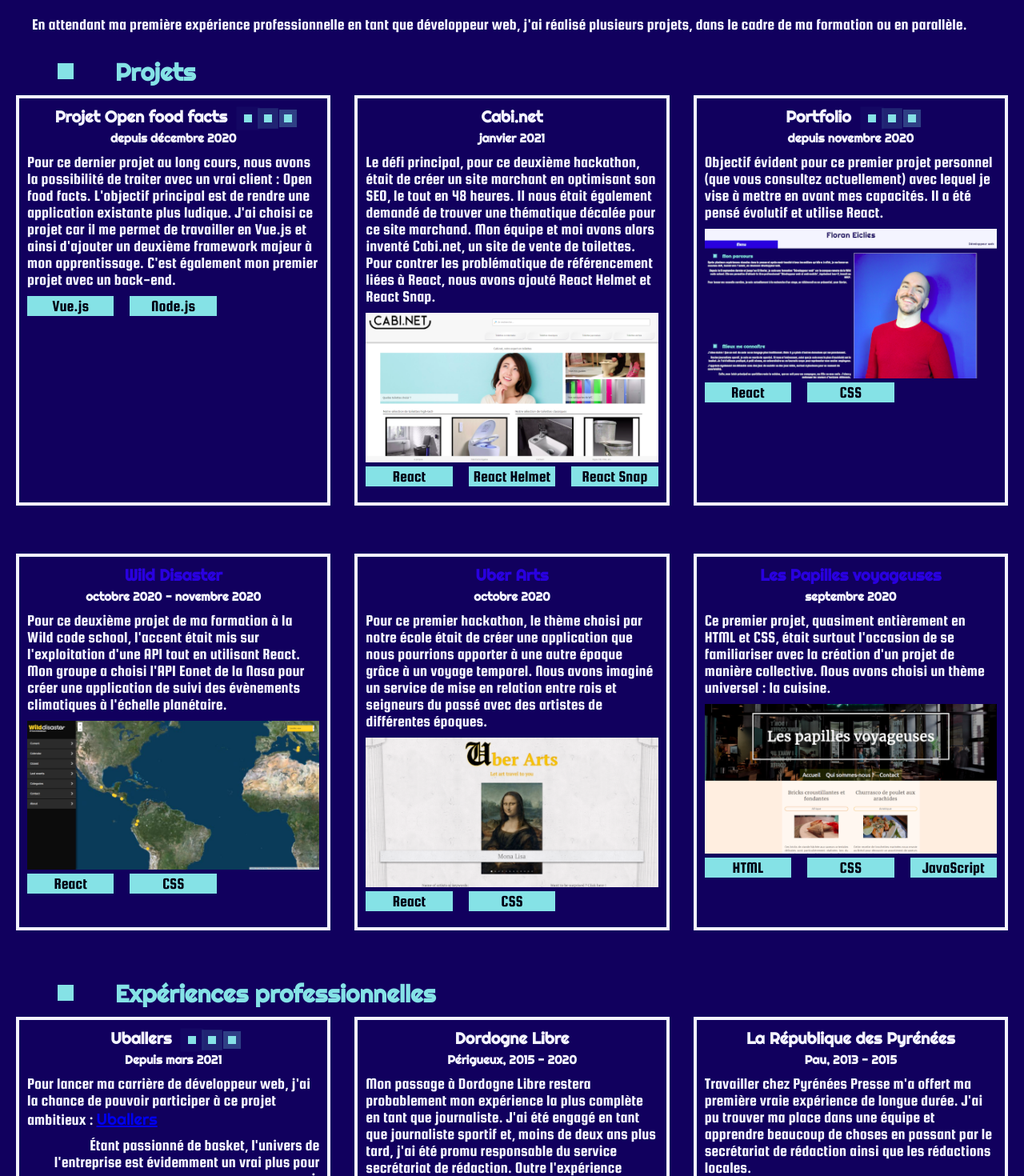
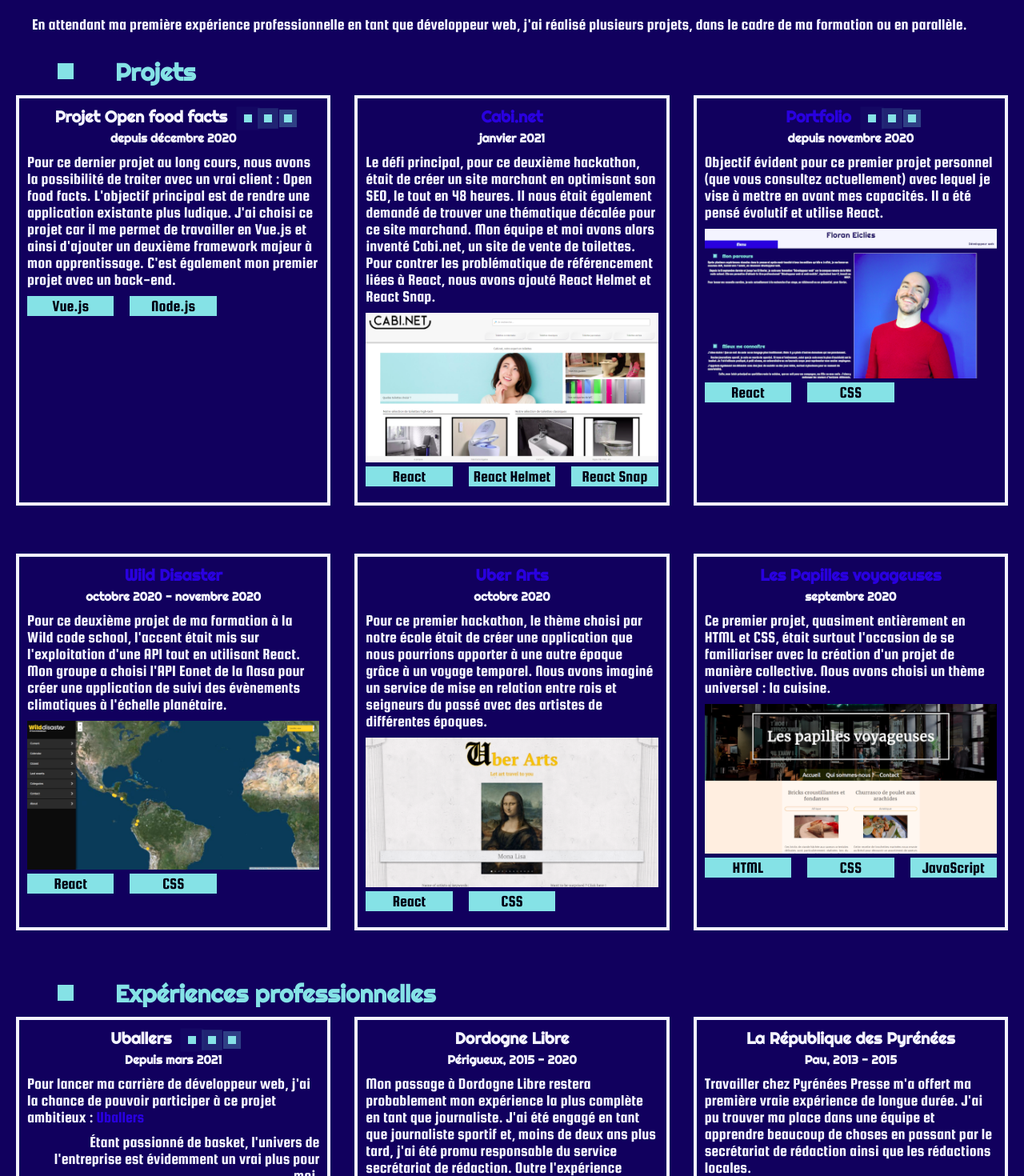
Before and after one commit to e-floran/onlinecv, a React (Create React App) app: page /experience in a window 1280 px wide. Shown: the part 140-1610 px from the top of the page at 80% size. Built offline with nearby package versions, Linux system fonts and the light colour scheme.

Commit message:
updated experiences and courses

```diff
--- a/src/components/Experience/Cabinet.jsx
+++ b/src/components/Experience/Cabinet.jsx
@@ -1,7 +1,7 @@
 function Cabinet(){
     return(
         <article className="project">
-            <h5 className="projectTitle">Cabi.net</h5>
+            <h5 className="projectTitle"><a href="https://cabinet-hackathon.netlify.app/">Cabi.net</a></h5>
             <h6 className="projectDate">janvier 2021</h6>
             <p>Le défi principal, pour ce deuxième hackathon, était de créer un site marchant en optimisant son SEO, le tout en 48 heures. Il nous était également demandé de trouver une thématique décalée pour ce site marchand. Mon équipe et moi avons alors inventé Cabi.net, un site de vente de toilettes. Pour contrer les problématique de référencement liées à React, nous avons ajouté React Helmet et React Snap.</p>
             <a href="https://cabinet-hackathon.netlify.app/"><img className="projectImage" src="/files/cabinet.png" alt="Cabi.net"></img></a>
--- a/src/components/Experience/Portfolio.jsx
+++ b/src/components/Experience/Portfolio.jsx
@@ -1,7 +1,7 @@
 function Portfolio(){
     return(
         <article className="project">
-            <h5 className="projectTitle">Portfolio <span><span className="miniPulsar" style={{animation: `pulsed 2s linear 0.5s infinite`}}/><span className="miniPulsar" style={{animation: `pulsed 2s linear 0.75s infinite`}}/><span className="miniPulsar" style={{animation: `pulsed 2s linear 1s infinite`}}/></span></h5>
+            <h5 className="projectTitle"><a href="https://floran-eiclies.netlify.app/">Portfolio</a> <span><span className="miniPulsar" style={{animation: `pulsed 2s linear 0.5s infinite`}}/><span className="miniPulsar" style={{animation: `pulsed 2s linear 0.75s infinite`}}/><span className="miniPulsar" style={{animation: `pulsed 2s linear 1s infinite`}}/></span></h5>
             <h6 className="projectDate">depuis novembre 2020</h6>
             <p>Objectif évident pour ce premier projet personnel (que vous consultez actuellement) avec lequel je vise à mettre en avant mes capacités. Il a été pensé évolutif et utilise React.</p>
             <a href="https://floran-eiclies.netlify.app/"><img className="projectImage" src="/files/portfolio.png" alt="Portfolio"></img></a>
--- a/src/components/education/WebDev.jsx
+++ b/src/components/education/WebDev.jsx
@@ -10,7 +10,7 @@
                 <h3>Développement</h3>
             </article>
             <article className="course inProgress">
-                <h5 className="courseTitle"><span className="courseDot"/>Développeur web, <a href="https://www.wildcodeschool.com/fr-FR/formations/developpeur-web?campus=remote-francais">Wild code school</a>, campus remote, en cours<span><span className="miniPulsar" style={{animation: `pulsed 2s linear 0.5s infinite`}}/><span className="miniPulsar" style={{animation: `pulsed 2s linear 0.75s infinite`}}/><span className="miniPulsar" style={{animation: `pulsed 2s linear 1s infinite`}}/></span></h5>
+                <h5 className="courseTitle"><span className="courseDot"/>Développeur web, <a href="https://www.wildcodeschool.com/fr-FR/formations/developpeur-web?campus=remote-francais">Wild code school</a>, campus remote, 2020-2021</h5>
             </article>
         </section>
     )
--- a/src/style/experience.css
+++ b/src/style/experience.css
@@ -30,13 +30,20 @@
 .projectTitle a {
   text-decoration: none;
   color: var(--midBlue);
-  cursor: pointer;
 }
 .projectTitle a:hover {
   color: var(--lightBlue);
 }
 .projectImage {
   width: 100%;
+}
+.project > p > a {
+  font-family: "Squada One", cursive;
+  text-decoration: none;
+  color: var(--midBlue);
+}
+.project > p > a:hover {
+  color: var(--lightBlue);
 }
 .technoContainer {
   width: 100%;
```
